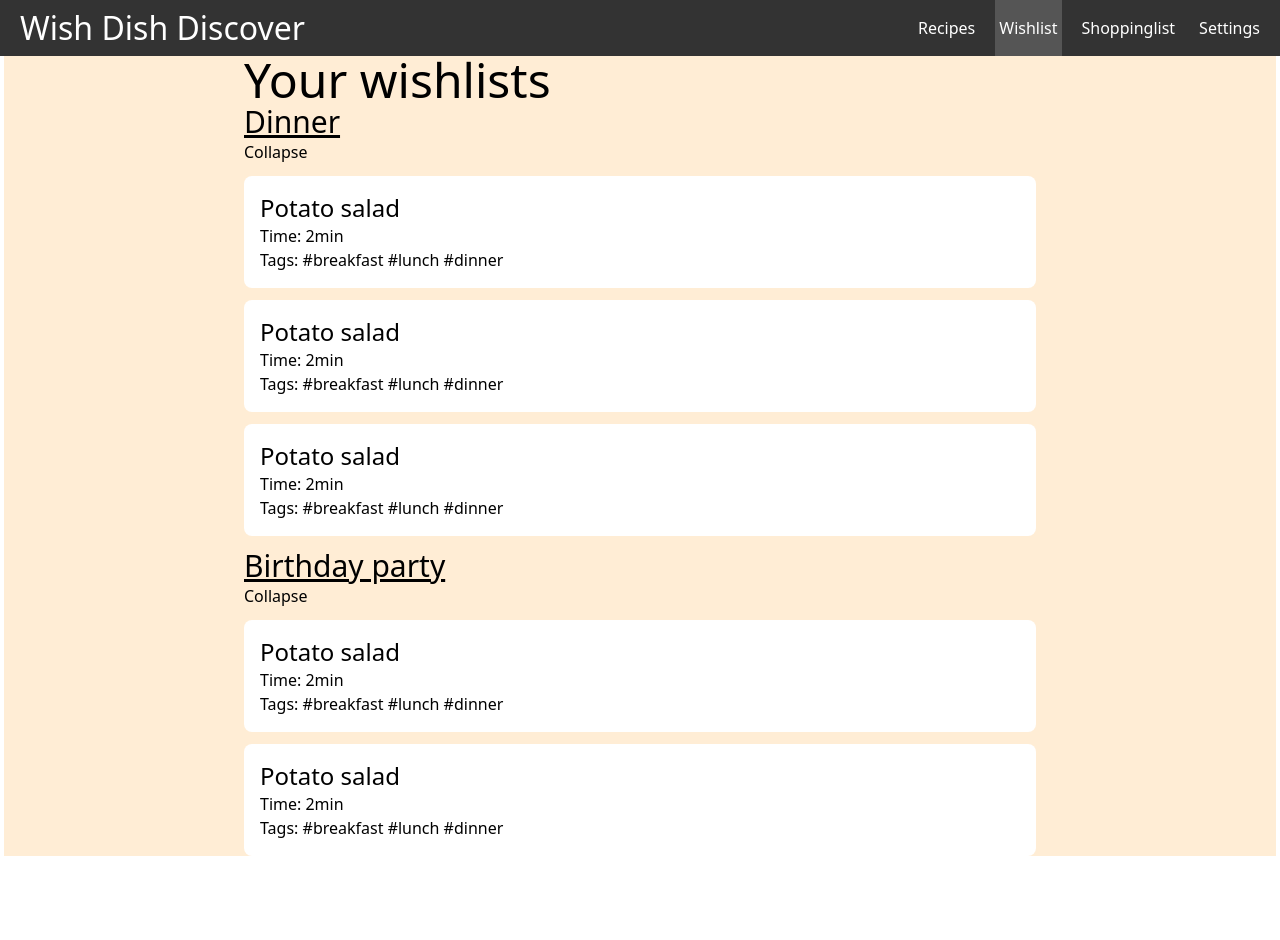
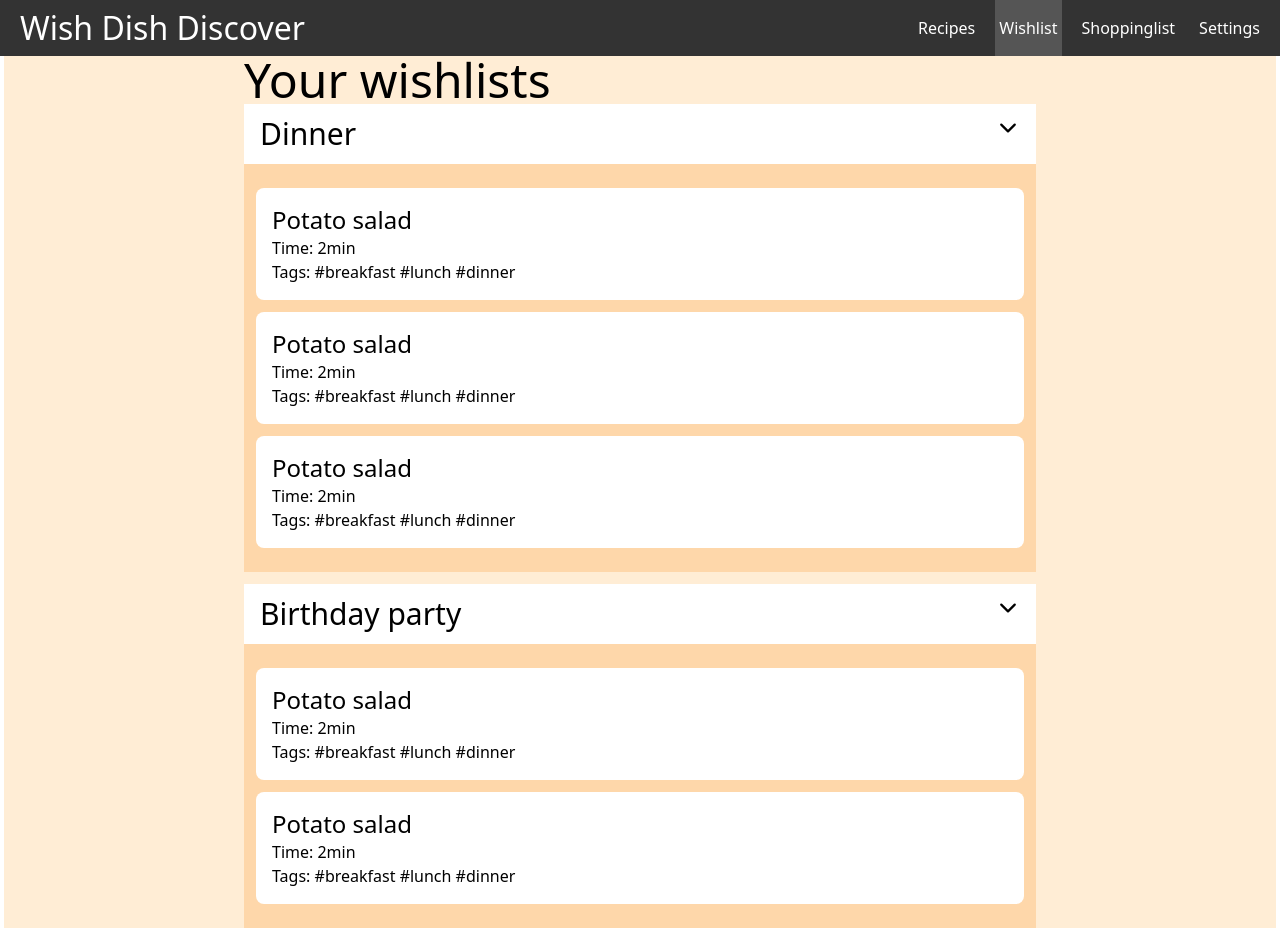
Before and after one commit to mgretek/dish-discover, a React (Create React App) app: page /wishlists in a window 1280 px wide. Before the commit the page ends 868 px from the top, so only its background shows below. Built offline with nearby package versions, Linux system fonts and the light colour scheme.

Commit message:
Replaced buttons with icons

```diff
--- /dev/null
+++ b/src/components/DownArrow.js
@@ -0,0 +1,21 @@
+export const DownArrow = ({ onClick }) => {
+  return (
+    <svg
+      onClick={onClick}
+      xmlns="http://www.w3.org/2000/svg"
+      className="ionicon"
+      viewBox="0 0 512 512"
+      width={24}
+      height={24}
+    >
+      <path
+        fill="none"
+        stroke="currentColor"
+        strokeLinecap="round"
+        strokeLinejoin="round"
+        strokeWidth={48}
+        d="M112 184l144 144 144-144"
+      />
+    </svg>
+  );
+};
--- /dev/null
+++ b/src/components/ForwardArrow.js
@@ -0,0 +1,21 @@
+export const ForwardArrow = ({ onClick }) => {
+  return (
+    <svg
+      onClick={onClick}
+      xmlns="http://www.w3.org/2000/svg"
+      class="ionicon"
+      viewBox="0 0 512 512"
+      width={24}
+      height={24}
+    >
+      <path
+        fill="none"
+        stroke="currentColor"
+        stroke-linecap="round"
+        stroke-linejoin="round"
+        stroke-width="48"
+        d="M184 112l144 144-144 144"
+      />
+    </svg>
+  );
+};
--- a/src/components/Wishlist.js
+++ b/src/components/Wishlist.js
@@ -1,4 +1,6 @@
 import React, { useState } from "react";
+import { DownArrow } from "./DownArrow";
+import { ForwardArrow } from "./ForwardArrow";
 
 export const Wishlist = ({ title, children }) => {
   const [isCollapsed, setIsCollapsed] = useState(false);
@@ -7,10 +9,17 @@ export const Wishlist = ({ title, children }) => {
     setIsCollapsed(!isCollapsed);
   }
   return (
-    <div className="text-left">
-      <h1 className="text-3xl underline">{title}</h1>
-      <button onClick={toggleCollapse}>Collapse</button>
-      {!isCollapsed && <div>{children}</div>}
+    <div className="text-left mb-3">
+      <div class="flex bg-white justify-between px-4 py-3">
+        <h1 className="text-3xl bg-white flex-2">{title}</h1>
+
+        {isCollapsed ? (
+          <ForwardArrow onClick={toggleCollapse} />
+        ) : (
+          <DownArrow onClick={toggleCollapse} />
+        )}
+      </div>
+      {!isCollapsed && <div className="bg-orange-200 p-3">{children}</div>}
     </div>
   );
 };
```
